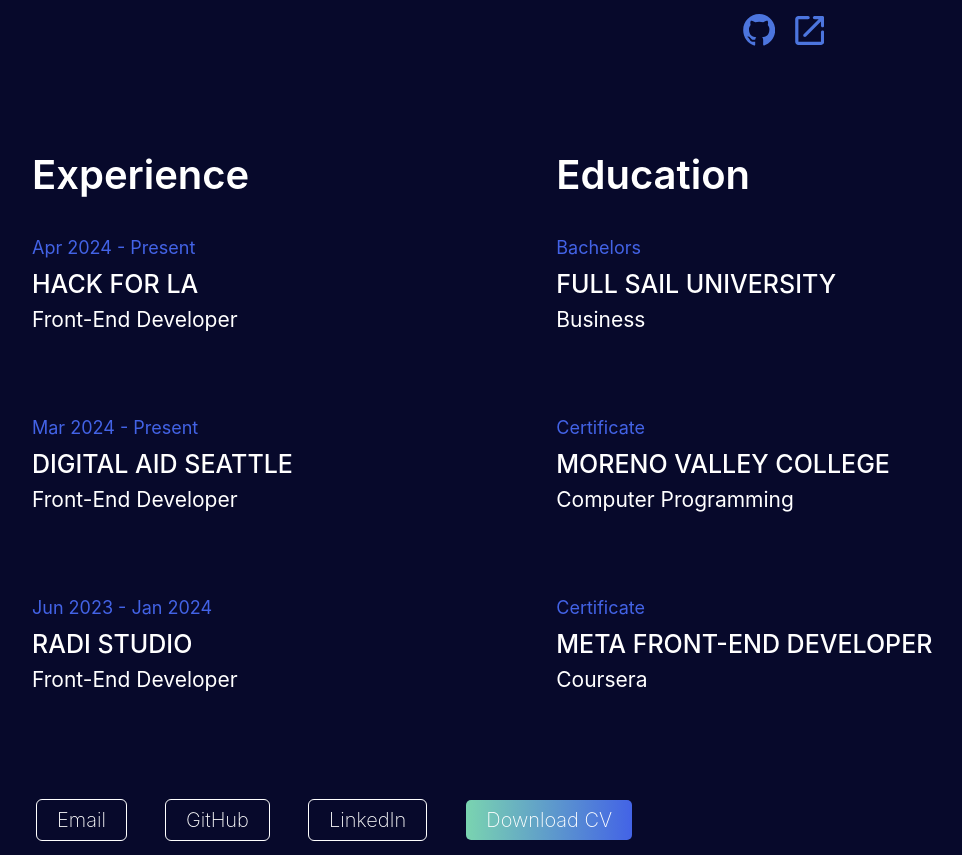
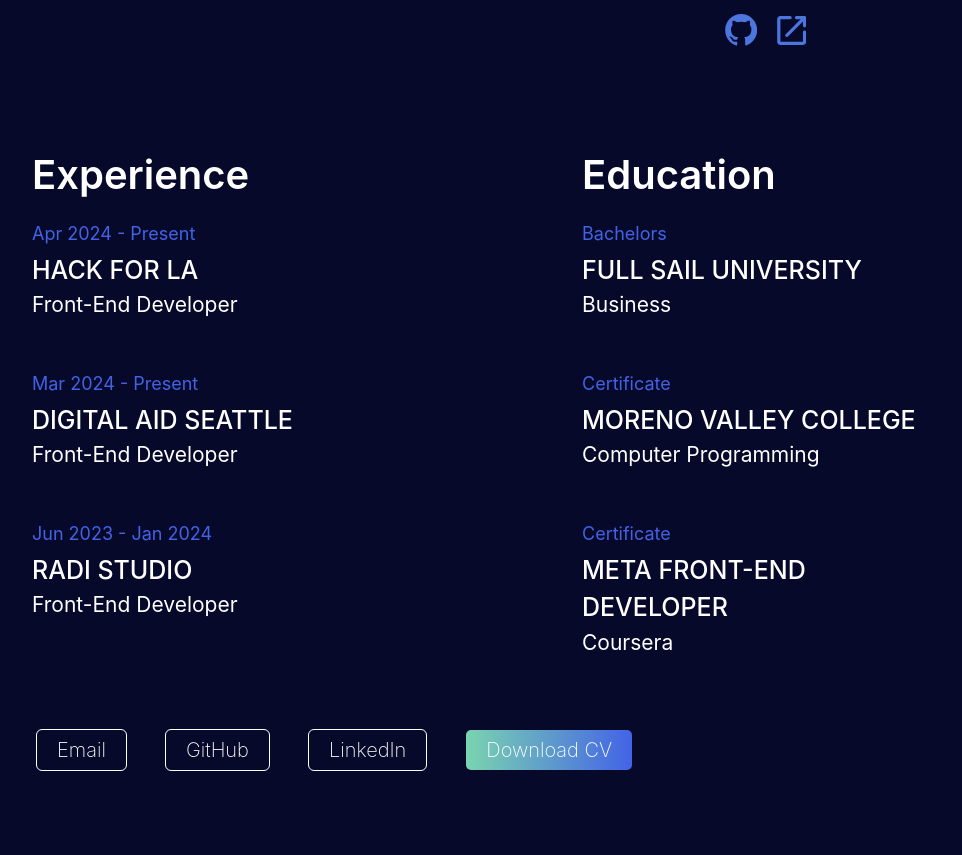
Before and after one commit to akinevans/akinevans-v5, a React (Vite) app: page / in a window 1280 px wide. Shown: the part 1900-2755 px from the top of the page, without its empty margins (43-1005 px from the left). After the commit the page ends 2685 px from the top, so only its background shows below. Built offline with nearby package versions, Linux system fonts and the light colour scheme.

Commit message:
Update various styling to accomodate smaller screens. Fix right margin for projects component. Fix flex gap between DataCard components

```diff
--- a/index.html
+++ b/index.html
@@ -5,7 +5,11 @@
     <link rel="icon" type="image/svg+xml" href="./public/favicon.ico" />
     <meta name="viewport" content="width=device-width, initial-scale=1.0" />
     <title>Akin Evans</title>
-    <!-- //? ? -->
+    <!-- TODO: Reinstall Google Analytics -->
+    <!-- FIXME: Button hover states are broken -->
+    <!-- FIXME: Right margin for projects is broken  -->
+    <!-- FIXME: margin or gap between data cards on mobile / tablet is too big  -->
+    <!-- FIXME:  too much margin between footer and data cards  -->
   </head>
 
   <body>
--- a/src/App.css
+++ b/src/App.css
@@ -40,8 +40,7 @@ html {
     justify-content: flex-start;
     align-items: flex-start;
     flex-wrap: wrap;
-    margin: 0 auto 0 auto;
-    padding-left: 35px;
+    /* margin: 0 auto 0 auto; */
     width: 100%;
     max-width: 1200px;
     height: fit-content;
@@ -49,9 +48,9 @@ html {
 
     .experience-wrapper,
     .education-wrapper {
-      margin-bottom: 50px;
-      width: 45%;
-      /* max-width: 600px; */
+      margin-bottom: 35px;
+      width: 50%;
+      max-width: 550px;
       height: fit-content;
       /* outline: 2px solid rgb(242, 255, 0); */
     }
@@ -62,7 +61,7 @@ html {
       justify-content: flex-start;
       align-items: flex-start;
       flex-wrap: wrap;
-      gap: 50px;
+      gap: 15px;
       padding: 0;
       width: 80%;
       height: fit-content;
@@ -72,6 +71,25 @@ html {
 }
 
 /* Media queries */
+@media screen and (max-width: 800px) {
+  .app-wrapper {
+    .experience-education-wrapper {
+      .data-card-components-wrapper {
+        gap: 35px;
+      }
+    }
+  }
+}
+
+@media screen and (max-width: 700px) {
+  .app-wrapper {
+    .experience-education-wrapper {
+      .data-card-components-wrapper {
+        gap: 60px;
+      }
+    }
+  }
+}
 
 @media screen and (max-width: 500px) {
   .app-wrapper {
@@ -81,15 +99,25 @@ html {
 
       .experience-wrapper,
       .education-wrapper {
-        width: 100%;
+        width: 90%;
         height: fit-content;
         /* outline: 2px solid rgb(242, 255, 0); */
       }
 
       .data-card-components-wrapper {
-        gap: 35px;
+        gap: 20px;
         /* outline: 2px solid rgb(0, 255, 229); */
       }
     }
   }
 }
+
+@media screen and (max-width: 450px) {
+  .app-wrapper {
+    .experience-education-wrapper {
+      .data-card-components-wrapper {
+        gap: 40px;
+      }
+    }
+  }
+}
--- a/src/App.jsx
+++ b/src/App.jsx
@@ -1,9 +1,5 @@
 import Homepage from "./pages/Homepage";
 import "./App.css";
-
-//FIXME: height and  on project images broken on mobile (pet pal), try converting to SVG then removing its media queries
-
-//FIXME: width broken on mobile
 
 function App() {
   return <Homepage />;
--- a/src/components/DataCard/DataCard.css
+++ b/src/components/DataCard/DataCard.css
@@ -1,11 +1,11 @@
 .data-card-wrapper {
   display: flex;
   flex-direction: column;
-  justify-content: center;
+  justify-content: flex-start;
   align-items: flex-start;
   width: fit-content;
-  height: 130px;
-  /* margin-bottom: 25px; */
+  height: 135px;
+  margin: 0 35px;
   text-align: left;
   /* outline: 2px solid pink; */
 
@@ -66,31 +66,7 @@
 
     .title {
       margin: 0;
-      font-size: 20px;
-      font-weight: 500;
-      text-transform: uppercase;
-    }
-
-    .position {
-      margin: 0;
-      font-size: 20px;
-      font-weight: 400;
-    }
-  }
-}
-
-@media screen and (max-width: 600px) {
-  .data-card-wrapper {
-    .date {
-      margin: 0 0 5px 0;
-      font-size: 16px;
-      font-weight: 400;
-      color: #4363e6;
-    }
-
-    .title {
-      margin: 0;
-      font-size: 20px;
+      font-size: 18px;
       font-weight: 500;
       text-transform: uppercase;
     }
@@ -102,3 +78,10 @@
     }
   }
 }
+
+@media screen and (max-width: 500px) {
+  .data-card-wrapper {
+    height: 100px;
+    /* outline: 2px solid pink; */
+  }
+}
--- a/src/components/Project/ProjectItem.css
+++ b/src/components/Project/ProjectItem.css
@@ -13,7 +13,7 @@
   width: fit-content;
   max-width: 1200px;
   height: fit-content;
-  margin: 0 0 75px 35px;
+  margin: 0 35px 75px 35px;
   /* outline: 2px solid red; */
 
   .left {
--- a/src/components/SectionTitle/SectionTitle.css
+++ b/src/components/SectionTitle/SectionTitle.css
@@ -16,7 +16,7 @@
 /*  utility classes */
 
 .alt-margin {
-  margin: 3vh 0 15px 0;
+  margin: 3vh 0 15px 35px;
 }
 
 .alt-padding {
@@ -32,12 +32,12 @@
   }
 
   .alt-margin {
-    margin: 1vh 0 15px 0;
+    margin: 1vh 0 15px 35px;
   }
 }
 
 @media screen and (max-width: 500px) {
   .alt-margin {
-    margin: -1vh 0 15px 0;
+    margin: -1vh 0 15px 35px;
   }
 }
```
